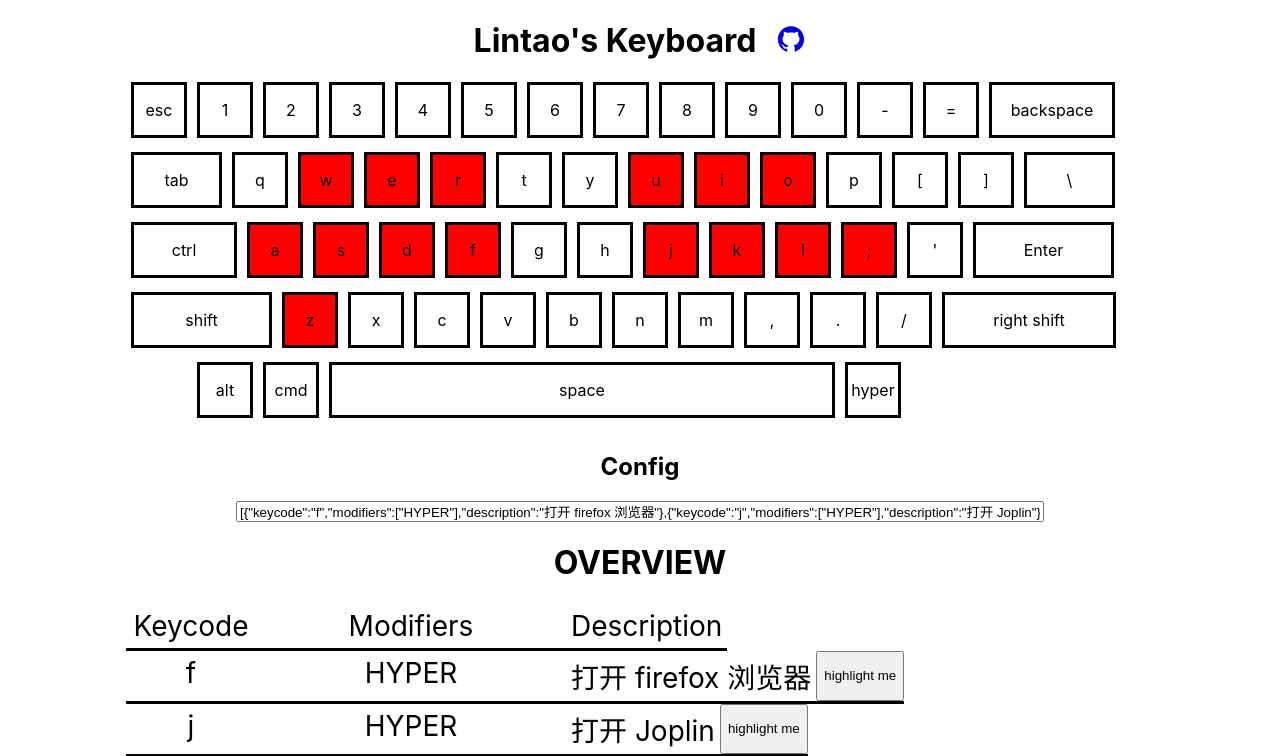
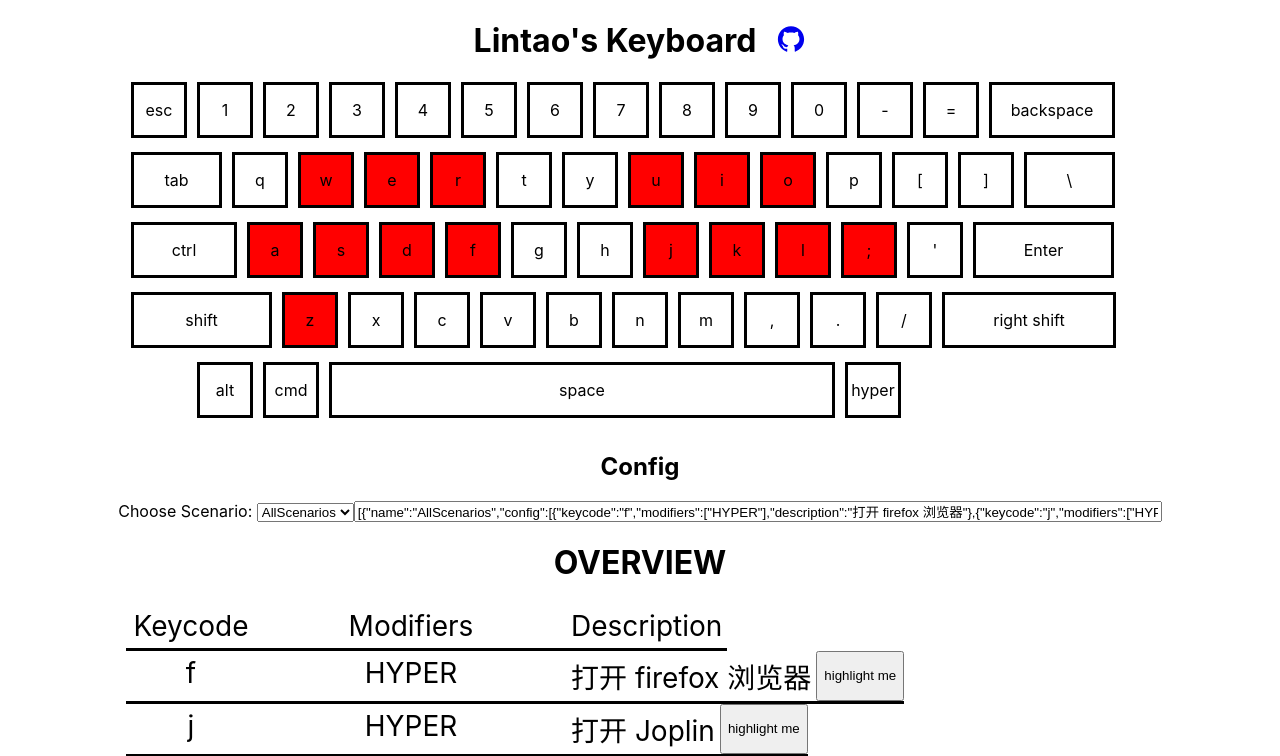
Before and after one commit to LintaoAmons/Keyboard, a React (Create React App) app: page / in a window 1280 px wide. Shown: the top 756 px of the page. Built offline with nearby package versions, Linux system fonts and the light colour scheme.

Commit message:
scenarios impl

```diff
--- a/src/App.tsx
+++ b/src/App.tsx
@@ -2,40 +2,20 @@
 import {Keyboard} from './core/Keyboard'
 import {KeyMapOverview} from './core/KeyMapOverview/KeyMapOverview';
 import './App.css';
-import {KeyMapConfig, KeyMapItem, Modifier} from "./core/CoreTypes";
+import {ScenarioConfig, Scenarios} from "./core/CoreTypes";
 import {ConfigSetter} from "./core/ConfigSetter/ConfigSetter";
 import {Title} from "./core/Title/Title";
-
-export const initState: KeyMapConfig = new Map<string, KeyMapItem>(
-    [
-        ['f', {keycode: 'f', modifiers: [Modifier.HYPER], description: "打开 firefox 浏览器"}],
-        ['j', {keycode: 'j', modifiers: [Modifier.HYPER], description: "打开 Joplin"}],
-        ['k', {keycode: 'k', modifiers: [Modifier.HYPER], description: "打开 Terminal"}],
-        ['l', {keycode: 'l', modifiers: [Modifier.HYPER], description: "打开 File Explorer"}],
-        [';', {keycode: ';', modifiers: [Modifier.HYPER], description: "打开 微信"}],
-        ['u', {keycode: 'u', modifiers: [Modifier.HYPER], description: "打开 Draw.io"}],
-        ['i', {keycode: 'i', modifiers: [Modifier.HYPER], description: "打开 IDEA"}],
-        ['o', {keycode: 'o', modifiers: [Modifier.HYPER], description: "打开 Vscode"}],
-
-        ['a', {keycode: 'a', modifiers: [Modifier.HYPER], description: "window to left half"}],
-        ['s', {keycode: 's', modifiers: [Modifier.HYPER], description: "window to bottom half"}],
-        ['d', {keycode: 'd', modifiers: [Modifier.HYPER], description: "window to right half"}],
-        ['w', {keycode: 'w', modifiers: [Modifier.HYPER], description: "window to top half"}],
-        ['z', {keycode: 'z', modifiers: [Modifier.HYPER], description: "window to full size"}],
-        ['e', {keycode: 'e', modifiers: [Modifier.HYPER], description: "window to previous display"}],
-        ['r', {keycode: 'r', modifiers: [Modifier.HYPER], description: "window to next display"}],
-    ]
-)
+import {allScenarios, initScenarios} from "./initConfig";
 
 function App() {
-    const [config, setConfig] = useState<KeyMapConfig>(initState)
+    const [scenarios, setScenarios] = useState<Scenarios>(initScenarios)
+    const [currentScenario, setCurrentScenario] = useState<string>("AllScenarios")
+    const [currentConfig, setCurrentConfig] = useState<ScenarioConfig>(allScenarios)
     const [highlightConfig, setHighlightConfig] = useState<Map<string, boolean>>(new Map())
 
     const highLightDefaultToTrue = () => {
         const newHighlightTable = new Map<string, boolean>();
-        Array.from(config.values())
-            .forEach(it => newHighlightTable.set(it.keycode, true)
-            )
+        scenarios[0].config.forEach(it => newHighlightTable.set(it.keycode, true))
         setHighlightConfig(newHighlightTable)
     }
 
@@ -47,14 +27,18 @@
     }
 
     useEffect(highLightDefaultToTrue, [])
+    useEffect(() => {
+        setCurrentConfig(scenarios.find(it => it.name === currentScenario)!!.config)
+    }, [currentScenario])
 
     return (
         <div className="App">
             <Title/>
-
-            <Keyboard config={config} highlightConfig={highlightConfig}/>
-            <ConfigSetter setConfig={setConfig}/>
-            <KeyMapOverview config={config} highlightFunction={highLightSpecific}/>
+            {/*TODO config should be send by current scenario*/}
+            <Keyboard config={currentConfig} highlightConfig={highlightConfig}/>
+            <ConfigSetter currentConfig={scenarios} setConfig={setScenarios} currentScenario={currentScenario}
+                          setCurrentScenario={setCurrentScenario}/>
+            <KeyMapOverview config={currentConfig} highlightFunction={highLightSpecific}/>
         </div>
     );
 }
--- a/src/core/ConfigSetter/ConfigSetter.tsx
+++ b/src/core/ConfigSetter/ConfigSetter.tsx
@@ -1,26 +1,37 @@
-import {KeyMapConfig, KeyMapItem} from "../CoreTypes";
+import {Scenarios} from "../CoreTypes";
 import React, {Dispatch, SetStateAction} from "react";
 import styles from "./ConfigSetter.module.scss";
-import {initState} from "../../App";
-import {TypeConverter} from "../util/TypeConverter";
 
 interface ConfigSetterProps {
-    setConfig: Dispatch<SetStateAction<KeyMapConfig>>,
+    currentConfig: Scenarios;
+    setConfig: Dispatch<SetStateAction<Scenarios>>;
+    currentScenario: string;
+    setCurrentScenario: Dispatch<SetStateAction<string>>
 }
 
 const ConfigSetter: React.FC<ConfigSetterProps> = props => {
 
     const handleChange = (e: React.ChangeEvent<HTMLInputElement>) => {
-        const configList = JSON.parse(e.target.value) as Array<KeyMapItem>
-        props.setConfig(TypeConverter.configListToMap(configList))
+        const scenarios = JSON.parse(e.target.value) as Scenarios
+        props.setConfig(scenarios)
+    }
+
+    const handleChangeScenarios = (e: React.ChangeEvent<HTMLSelectElement>) => {
+        props.setCurrentScenario(e.target.value)
     }
 
     return (
         <div>
             <h2>Config</h2>
+            <label htmlFor="scenarios">Choose Scenario: </label>
+            <select value={props.currentScenario} name="scenarios" id="scenarios" onChange={handleChangeScenarios}>
+                {props.currentConfig.map(it => <option value={it.name}>{it.name}</option>)}
+            </select>
             <input className={styles.config}
-                   type="text" name="config" id="config"
-                   defaultValue={JSON.stringify(TypeConverter.configMapToList(initState))}
+                   type="text"
+                   name="config"
+                   id="config"
+                   defaultValue={JSON.stringify(props.currentConfig)}
                    onBlur={handleChange}/>
         </div>)
 }
--- a/src/core/KeyMapOverview/KeyMapOverview.tsx
+++ b/src/core/KeyMapOverview/KeyMapOverview.tsx
@@ -1,17 +1,17 @@
 import styles from './KeyMapOverview.module.scss'
-import {KeyMapConfig, KeyMapItem} from "../CoreTypes";
+import {KeyMapItem, ScenarioConfig} from "../CoreTypes";
 import React from "react";
 import {TypeConverter} from "../util/TypeConverter";
 
 interface KeyMapOverviewProps {
-    config: KeyMapConfig,
+    config: ScenarioConfig,
     highlightFunction: (keycodes: string[]) => void,
 }
 
 const KeyMapOverview: React.FC<KeyMapOverviewProps> = (props) => {
 
     const handleClick = (e: any) => {
-        const configItem = props.config.get(e.target.value)
+        const configItem = props.config.find(i => i.keycode === e.target.value)
         const modifiers = configItem!!.modifiers!!.map(it => TypeConverter.modifierEnumToKeycode(it))
         props.highlightFunction([configItem!!.keycode, ...modifiers])
     }
--- a/src/core/Keyboard.tsx
+++ b/src/core/Keyboard.tsx
@@ -1,7 +1,8 @@
 import {OneButton} from "./OneButton/OneButton";
 import styles from './Keyboard.module.scss'
-import React from "react";
-import {KeyMapConfig} from "./CoreTypes";
+import React, {useEffect, useState} from "react";
+import {KeyMapItem, ScenarioConfig} from "./CoreTypes";
+import {TypeConverter} from "./util/TypeConverter";
 
 interface KeyWrapperProps {
     keycode: string;
@@ -10,16 +11,19 @@
     showHighlight?: boolean;
 }
 
+export type configMap = Map<string, KeyMapItem> // key is the Keycode
 
 interface KeyboardProps {
-    config: KeyMapConfig;
+    config: ScenarioConfig;
     highlightConfig: Map<string, boolean>;
 }
 
 const Keyboard: React.FC<KeyboardProps> = (props) => {
+    const [configMap, setConfigMap] =
+        useState<configMap>(TypeConverter.configListToMap(props.config))
 
     const KeyWrapper: React.FC<KeyWrapperProps> = (propsInside) => {
-        const desc = props.config.get(propsInside.keycode)?.description
+        const desc = configMap.get(propsInside.keycode)?.description
 
         return (<OneButton keycode={propsInside.keycode}
                            size={propsInside.size}
@@ -28,6 +32,8 @@
                            highlightConfig={props.highlightConfig}
         />)
     }
+
+    useEffect(() => setConfigMap(TypeConverter.configListToMap(props.config)), [props.config])
 
     return (
         <div className={styles.keyboardContainer}>
--- a/src/core/util/TypeConverter.ts
+++ b/src/core/util/TypeConverter.ts
@@ -1,13 +1,7 @@
-import {KeyMapConfig, KeyMapItem, Modifier} from "../CoreTypes";
+import {KeyMapItem, Modifier} from "../CoreTypes";
 
 
 class TypeConverter {
-    static configMapToList = (configMap: KeyMapConfig) => {
-        const out = new Array<KeyMapItem>();
-        Array.from(configMap.values())
-            .forEach(it => out.push(it))
-        return out
-    }
 
     static configListToMap = (configList: KeyMapItem[]) => {
         const out = new Map()
--- /dev/null
+++ b/src/initConfig.ts
@@ -0,0 +1,37 @@
+import {KeyMapItem, Modifier, Scenarios} from "./core/CoreTypes";
+
+export const allScenarios: KeyMapItem[] = [
+    {keycode: 'f', modifiers: [Modifier.HYPER], description: "打开 firefox 浏览器"},
+    {keycode: 'j', modifiers: [Modifier.HYPER], description: "打开 Joplin"},
+    {keycode: 'k', modifiers: [Modifier.HYPER], description: "打开 Terminal"},
+    {keycode: 'l', modifiers: [Modifier.HYPER], description: "打开 File Explorer"},
+    {keycode: ';', modifiers: [Modifier.HYPER], description: "打开 微信"},
+    {keycode: 'u', modifiers: [Modifier.HYPER], description: "打开 Draw.io"},
+    {keycode: 'i', modifiers: [Modifier.HYPER], description: "打开 IDEA"},
+    {keycode: 'o', modifiers: [Modifier.HYPER], description: "打开 Vscode"},
+
+    {keycode: 'a', modifiers: [Modifier.HYPER], description: "window to left half"},
+    {keycode: 's', modifiers: [Modifier.HYPER], description: "window to bottom half"},
+    {keycode: 'd', modifiers: [Modifier.HYPER], description: "window to right half"},
+    {keycode: 'w', modifiers: [Modifier.HYPER], description: "window to top half"},
+    {keycode: 'z', modifiers: [Modifier.HYPER], description: "window to full size"},
+    {keycode: 'e', modifiers: [Modifier.HYPER], description: "window to previous display"},
+    {keycode: 'r', modifiers: [Modifier.HYPER], description: "window to next display"},
+]
+
+const firefox: KeyMapItem[] = [
+    {keycode: 'h', modifiers: [Modifier.CTRL, Modifier.CMD], description: "切换到左边的标签页"},
+    {keycode: 'l', modifiers: [Modifier.CTRL, Modifier.CMD], description: "切换到右边的标签页"}
+]
+
+
+export const initScenarios: Scenarios = [
+    {
+        name: 'AllScenarios',
+        config: allScenarios
+    },
+    {
+        name: 'firefox',
+        config: firefox
+    }
+]
```
Also changed, not shown: src/core/CoreTypes.ts (+8 -2 lines).
